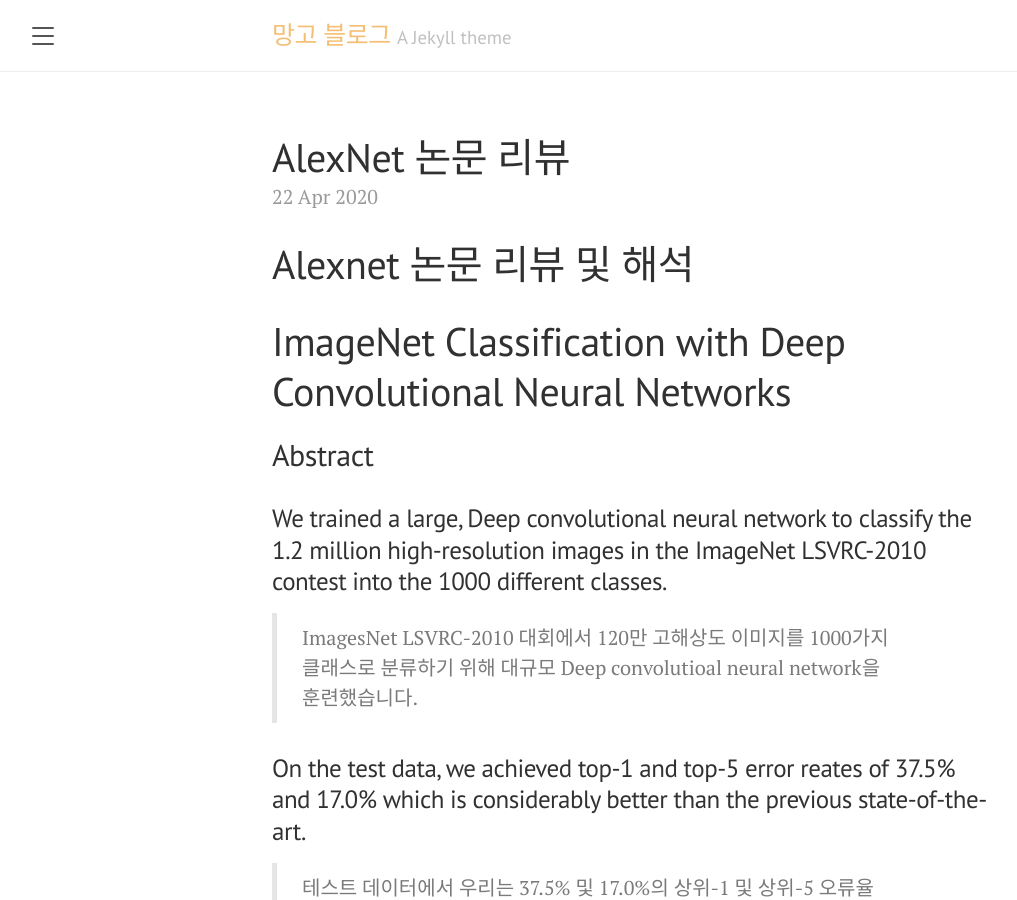
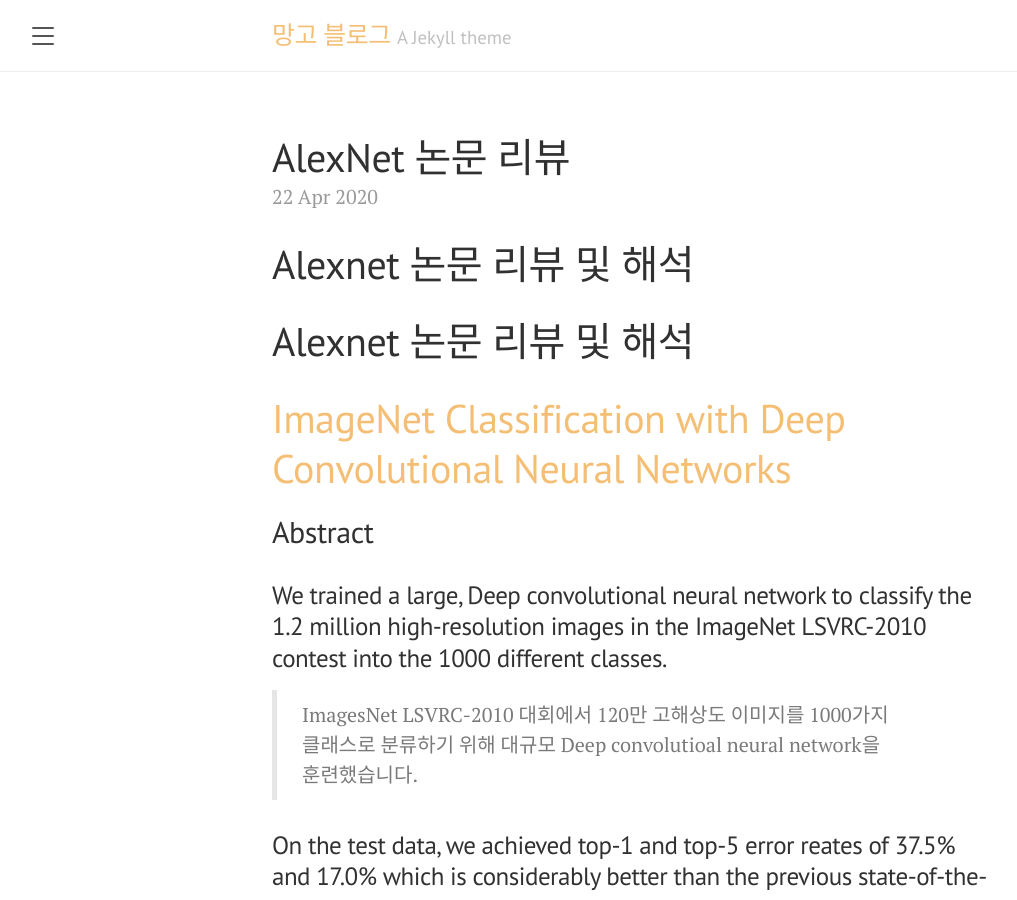
Before and after one commit to naknakLEE/naknakLEE.github.io, a Jekyll site: the page built from _posts/2020-04-22-AlexNet 논문 리뷰.md, in a window 1280 px wide and 900 px high. Shown: the whole window, without its empty margins (8-1025 px from the left). Built offline with Jekyll 4.4.1, drawn with Linux system fonts in a browser that asks for light colours.

Commit message:
add link

```diff
--- a/_posts/2020-04-22-AlexNet 논문 리뷰.md
+++ b/_posts/2020-04-22-AlexNet 논문 리뷰.md
@@ -4,7 +4,8 @@
 ---
 # Alexnet 논문 리뷰 및 해석
 
-# ImageNet Classification with Deep Convolutional Neural Networks
+# Alexnet 논문 리뷰 및 해석
+# [ImageNet Classification with Deep Convolutional Neural Networks](https://papers.nips.cc/paper/4824-imagenet-classification-with-deep-convolutional-neural-networks.pdf)
 
 ## Abstract
 
```
